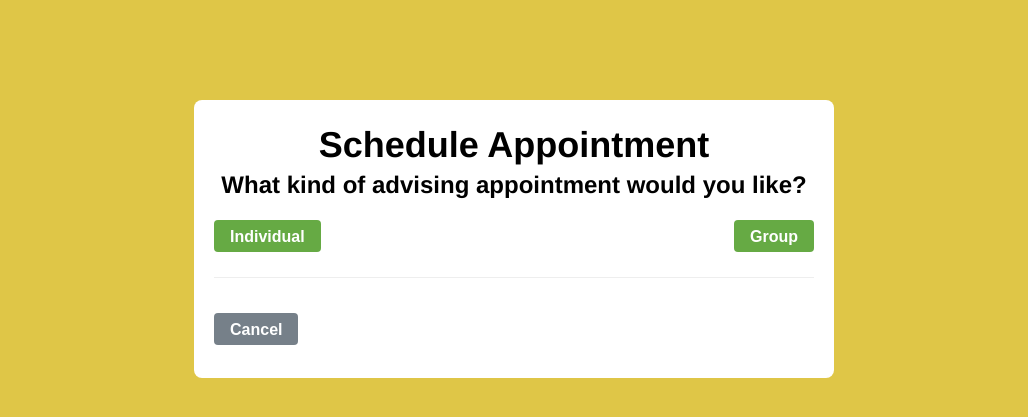
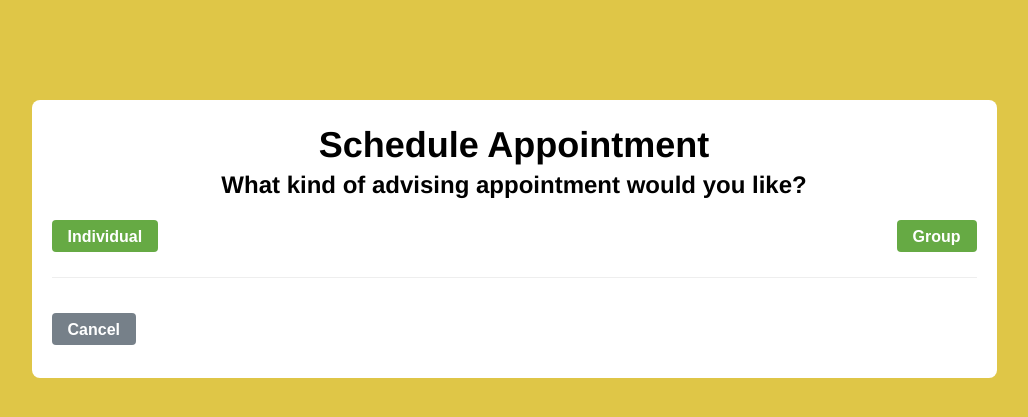
Before and after one commit to om-4/Project_2, a PHP site: page /Files/03StudSelectType.php in a window 1280 px wide. Shown: the top 417 px of the page, without its empty margins (126-1154 px from the left). Run offline with PHP 8.4, Linux system fonts and the light colour scheme.

Commit message:
changed width

```diff
--- a/css/standard.css
+++ b/css/standard.css
@@ -26,7 +26,7 @@ html{
       margin: 100px auto 0;
       padding: 20px 20px 20px;
       position: relative;
-      width: 600px;
+      width: 925px;
       -webkit-border-radius: 8px;
       -moz-border-radius: 8px;
       border-radius: 8px;
```
